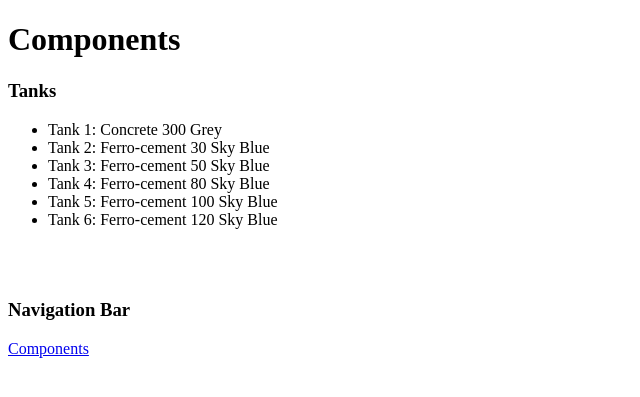
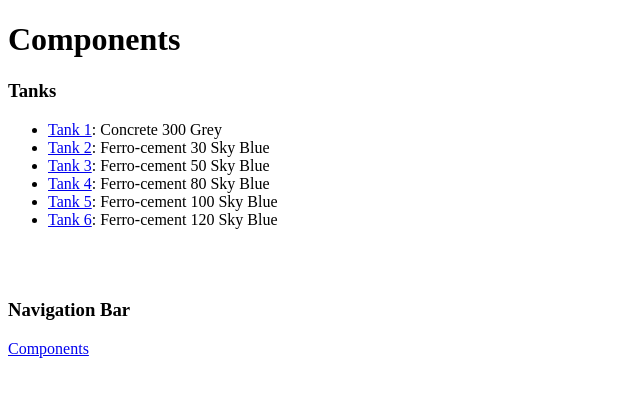
Before and after one commit to tharinducbd/cs50_web, a Django app: page /components/ in a window 1280 px wide. Shown: the top 397 px of the page, without its empty margins (0-640 px from the left). Run offline with Django 4.2, Linux system fonts and the light colour scheme; data comes from the database, SQL or seed files in the repository; both versions use the stored data as it was after the commit.

Commit message:
Links added for tanks

```diff
--- a/projects/wss/components/templates/components/index.html
+++ b/projects/wss/components/templates/components/index.html
@@ -7,7 +7,7 @@
     <h3>Tanks</h3>
     <ul>
         {% for t in tanks %}
-            <li>Tank {{t.id}}: {{ t.construction_material }} {{ t.capacity }} {{ t.color }}</li>
+            <li><a href="{% url 'components:tank' tank_id=t.id %}">Tank {{t.id}}</a>: {{ t.construction_material }} {{ t.capacity }} {{ t.color }}</li>
         {% empty %}
             <li>No tanks added.</li>
         {% endfor %}
```
Also changed, not shown: projects/wss/db.sqlite3.
